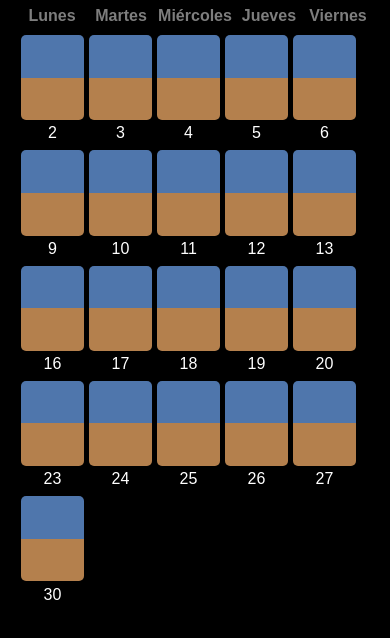
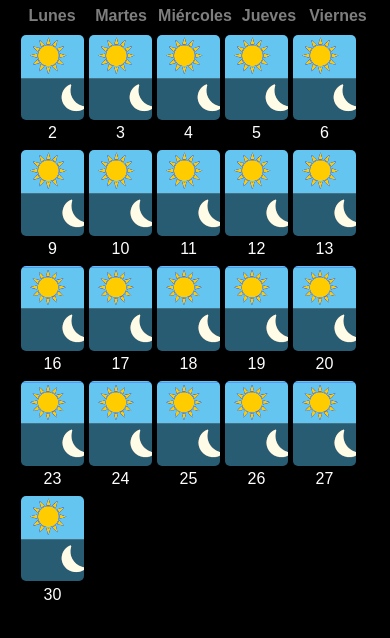
Before and after one commit to cripsitorey/gestacore, a website: page public/calendar.html in a window 390 px wide. Shown: the part 198-836 px from the top of the page. Drawn offline with Linux system fonts and the light colour scheme.

Commit message:
cambios background responsive

```diff
--- a/public/css/calendar.css
+++ b/public/css/calendar.css
@@ -256,15 +256,14 @@ h1 {
     .morning {
     border-bottom-left-radius: 0;
     border-bottom-right-radius: 0;
-    background-color: #4f76ac;
-    background-image: none;
+    background-image: url(/images/sol1.svg);
+
     }
 
     .afternoon {
     border-top-left-radius: 0;
     border-top-right-radius: 0;
-    background-color: #b4804d;
-    background-image: none;
+    background-image: url(/images/luna1.svg)
     }
 
     .morning, .afternoon {
```
Also changed, not shown: public/images/luna1.svg (added), public/images/morningp.svg (added), public/images/sol1.svg (added).
